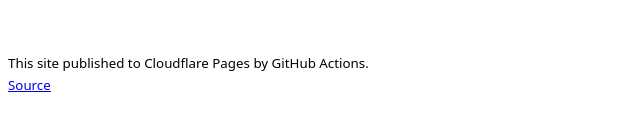
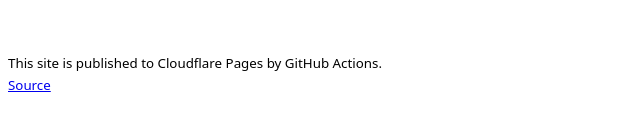
Before and after one commit to jacobwoffenden/jacobwoffenden.com, a website: page site/index.html in a window 1280 px wide. Shown: the part 461-592 px from the top of the page, 0-640 px from the left. Drawn offline with Linux system fonts and the light colour scheme.

Commit message:
⌨️ Fix a typo (#8)
Signed-off-by: Jacob Woffenden <jacob@woffenden.io>

```diff
--- a/site/index.html
+++ b/site/index.html
@@ -45,7 +45,7 @@
     <br />
     <p>
       <small>
-        This site published to Cloudflare Pages by GitHub Actions.
+        This site is published to Cloudflare Pages by GitHub Actions.
         <br />
         <a
           href="https://github.com/jacobwoffenden/jacobwoffenden.com"
```
